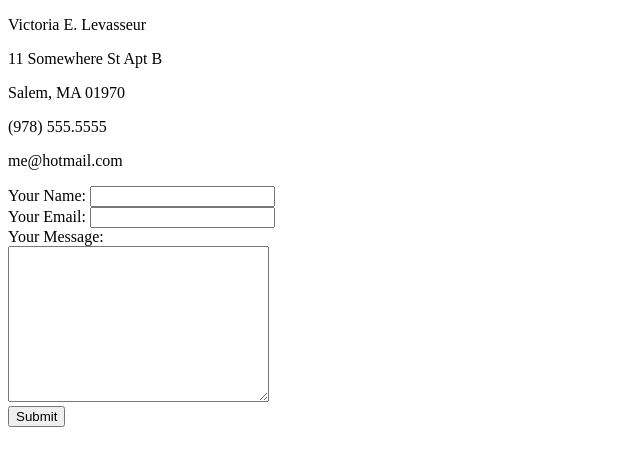
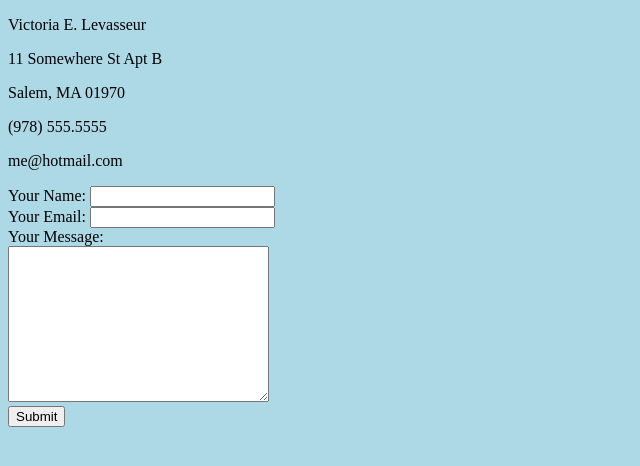
Before and after one commit to siamesevic/cv, a plain HTML site: page contact.html in a window 1280 px wide. Shown: the whole page, without its empty margins (0-640 px from the left). Drawn offline with Linux system fonts and the light colour scheme.

Commit message:
Add files via upload

```diff
--- a/contact.html
+++ b/contact.html
@@ -3,7 +3,7 @@
 <head>
 <title>Conatct Me</title>
 <meta charset="utf-8">
-
+<link rel="stylesheet" href="css/style.css" />
 </head>
 <body>
 <p>
```
Also changed, not shown: hobbies.html (+1 -1 lines), index.html (+1 -1 lines).
